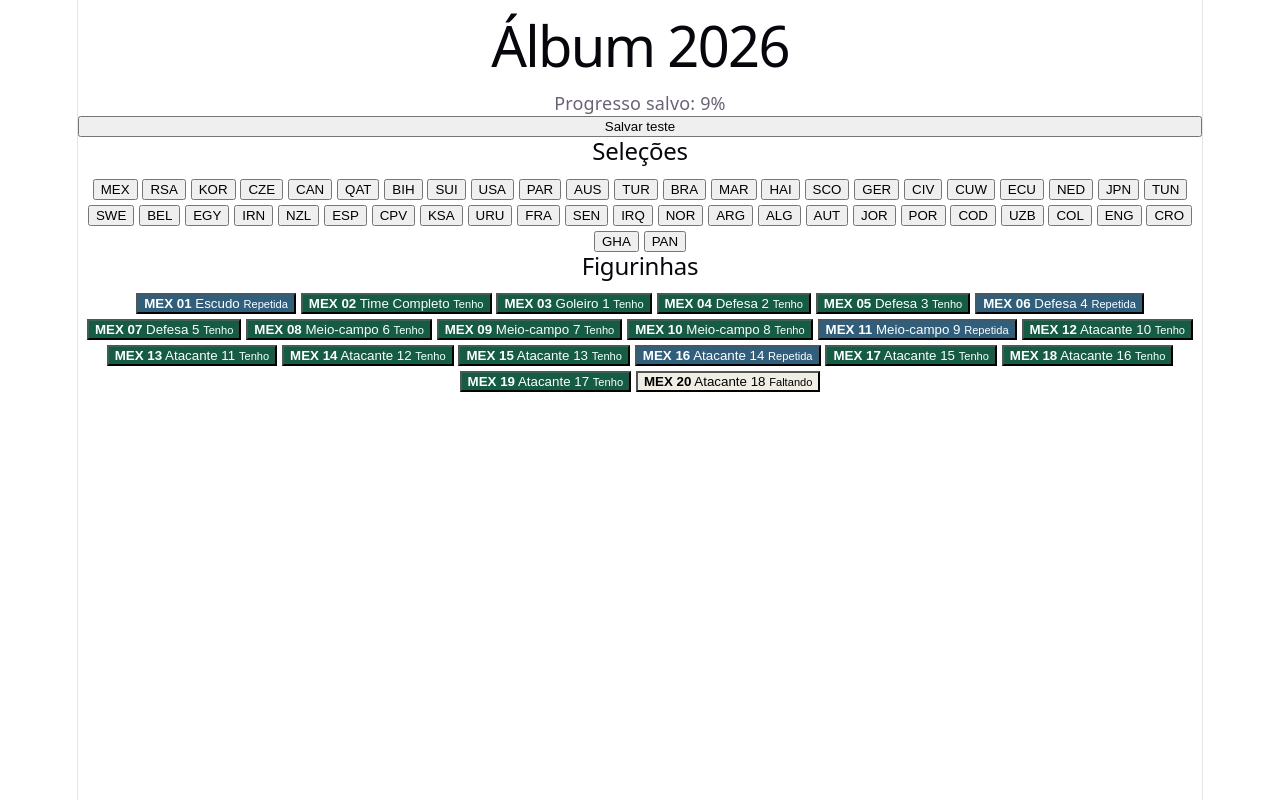
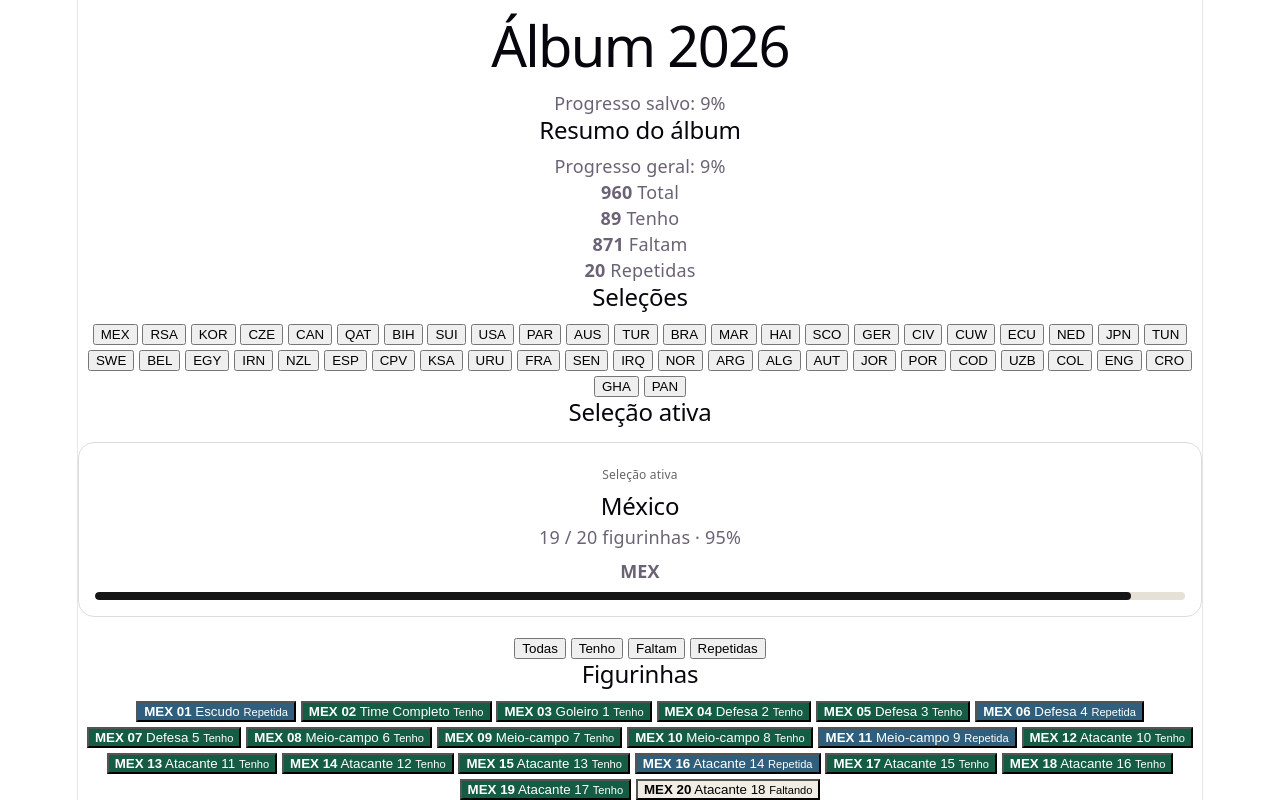
Before and after one commit to Marcos-Brito-Paceka/gerenciamento-figurinhas-copa-do-mundo-2026, a website built with Vite: page index.html in a window 1280 px wide. Built offline with nearby package versions, Linux system fonts and the light colour scheme.

Commit message:
feat: sticker status filters

```diff
--- a/src/main.ts
+++ b/src/main.ts
@@ -1,39 +1,39 @@
-import './style.css'
-
-import { teams } from './data/team.ts'
-import { loadProgress, saveProgress } from './services/storage'
-import { getAllStickers, getProgressPercent } from './utils/albumStats'
-import { renderTeams } from './render/renderTeams'
-import { renderStickers } from './render/renderStickers'
-import { getNextStatus } from './utils/stickerStatus'
+import "./style.css";
+import { teams } from "./data/team.ts";
+import { loadProgress, saveProgress } from "./services/storage";
+import { getAllStickers, getProgressPercent } from "./utils/albumStats";
+import { renderTeams } from "./render/renderTeams";
+import { renderStickers } from "./render/renderStickers";
+import { getNextStatus } from "./utils/stickerStatus";
+import { renderTeamHeader } from "./render/renderTeamHeader";
+import { renderAlbumSummary } from "./render/renderAlbumSummary";
 
 function getElement<T extends HTMLElement>(selector: string): T {
-  const element = document.querySelector<T>(selector)
+  const element = document.querySelector<T>(selector);
 
   if (!element) {
-    throw new Error(`Elemento ${selector} não encontrado`)
+    throw new Error(`Elemento ${selector} não encontrado`);
   }
 
-  return element
+  return element;
 }
 
-const app = getElement<HTMLDivElement>('#app')
+const app = getElement<HTMLDivElement>("#app");
 
-if (!app) {
-  throw new Error('Elemento #app não encontrado')
+const albumTeams = loadProgress(teams);
+let selectedTeamIndex = 0;
+
+function getStickers() {
+  return getAllStickers(albumTeams);
 }
 
-const albumTeams = loadProgress(teams)
-let selectedTeamIndex = 0
-
-function getStickers() {
-  return getAllStickers(albumTeams)
-}
+let activeFilter: 'all' | 'have' | 'missing' | 'duplicate' = 'all'
 
 app.innerHTML = `
   <h1>Álbum 2026</h1>
   <p id="progressText">Progresso salvo: ${getProgressPercent(getStickers())}%</p>
-  <button id="save-test">Salvar teste</button>
+
+  <div id="albumSummary"></div>
 
   <section>
     <h2>Seleções</h2>
@@ -41,70 +41,119 @@ app.innerHTML = `
   </section>
 
   <section>
+    <h2>Seleção ativa</h2>
+    <div id="teamHeader"></div>
+  </section>
+
+  <div id="stickerFilters">
+    <button data-filter="all">Todas</button>
+    <button data-filter="have">Tenho</button>
+    <button data-filter="missing">Faltam</button>
+    <button data-filter="duplicate">Repetidas</button>
+  </div>
+
+  <section>
     <h2>Figurinhas</h2>
     <div id="stickerMatrix"></div>
   </section>
-`
+`;
 
-const matrix = getElement<HTMLDivElement>('#teamMatrix')
-const stickerMatrix = getElement<HTMLDivElement>('#stickerMatrix')
+const albumSummary = getElement<HTMLDivElement>('#albumSummary')
+
+function updateAlbumSummary(): void {
+  renderAlbumSummary(albumSummary, albumTeams)
+}
+
+
+const matrix = getElement<HTMLDivElement>("#teamMatrix");
+const stickerMatrix = getElement<HTMLDivElement>("#stickerMatrix");
+const teamHeader = getElement<HTMLDivElement>("#teamHeader");
 
 function updateSelectedTeam(index: number): void {
-  selectedTeamIndex = index
+  selectedTeamIndex = index;
 
-  const selectedTeam = albumTeams[selectedTeamIndex]
+  const selectedTeam = albumTeams[selectedTeamIndex];
 
-  renderStickers(stickerMatrix, selectedTeam)
+  renderTeamHeader(teamHeader, selectedTeam);
+  const stickers =
+  activeFilter === 'all'
+    ? selectedTeam.stickers
+    : selectedTeam.stickers.filter((sticker) => sticker.status === activeFilter)
+
+renderStickers(stickerMatrix, {
+  ...selectedTeam,
+  stickers,
+});
 }
 
-renderTeams(matrix, albumTeams)
-updateSelectedTeam(0)
+const stickerFilters = getElement<HTMLDivElement>('#stickerFilters')
 
-matrix.addEventListener('click', (event) => {
+stickerFilters.addEventListener('click', (event) => {
   const target = event.target as HTMLElement
-  const teamButton = target.closest('[data-team]')
+  const filterButton = target.closest('[data-filter]')
 
-  if (!teamButton) return
+  if (!filterButton) return
 
-  const teamId = teamButton.getAttribute('data-team')
+  const filter = filterButton.getAttribute('data-filter')
 
-  const index = albumTeams.findIndex((team) => team.id === teamId)
+  if (
+    filter !== 'all' &&
+    filter !== 'have' &&
+    filter !== 'missing' &&
+    filter !== 'duplicate'
+  ) {
+    return
+  }
+
+  activeFilter = filter
+  updateSelectedTeam(selectedTeamIndex)
+})
+
+renderTeams(matrix, albumTeams);
+updateSelectedTeam(0);
+updateAlbumSummary();
+
+matrix.addEventListener("click", (event) => {
+  const target = event.target as HTMLElement;
+  const teamButton = target.closest("[data-team]");
+
+  if (!teamButton) return;
+
+  const teamId = teamButton.getAttribute("data-team");
+
+  const index = albumTeams.findIndex((team) => team.id === teamId);
 
   if (index !== -1) {
-    updateSelectedTeam(index)
+    updateSelectedTeam(index);
   }
-})
-
-document.querySelector('#save-test')?.addEventListener('click', () => {
-  albumTeams[0].stickers[0].status = 'have'
-  saveProgress(albumTeams)
-  location.reload()
-})
+});
 
 function updateProgress(): void {
-  const progressText = document.querySelector<HTMLParagraphElement>('#progressText')
+  const progressText =
+    document.querySelector<HTMLParagraphElement>("#progressText");
 
-  if (!progressText) return
+  if (!progressText) return;
 
-  progressText.textContent = `Progresso salvo: ${getProgressPercent(getStickers())}%`
+  progressText.textContent = `Progresso salvo: ${getProgressPercent(getStickers())}%`;
 }
 
-stickerMatrix.addEventListener('click', (event) => {
-  const target = event.target as HTMLElement
-  const stickerButton = target.closest('[data-sticker]')
+stickerMatrix.addEventListener("click", (event) => {
+  const target = event.target as HTMLElement;
+  const stickerButton = target.closest("[data-sticker]");
 
-  if (!stickerButton) return
+  if (!stickerButton) return;
 
-  const stickerNumber = stickerButton.getAttribute('data-sticker')
-  const team = albumTeams[selectedTeamIndex]
+  const stickerNumber = stickerButton.getAttribute("data-sticker");
+  const team = albumTeams[selectedTeamIndex];
 
-  const sticker = team.stickers.find((item) => item.number === stickerNumber)
+  const sticker = team.stickers.find((item) => item.number === stickerNumber);
 
-  if (!sticker) return
+  if (!sticker) return;
 
-  sticker.status = getNextStatus(sticker.status)
+  sticker.status = getNextStatus(sticker.status);
 
-  saveProgress(albumTeams)
-  updateSelectedTeam(selectedTeamIndex)
-  updateProgress()
-})
+  saveProgress(albumTeams);
+  updateSelectedTeam(selectedTeamIndex);
+  updateProgress();
+  updateAlbumSummary();
+});
--- /dev/null
+++ b/src/render/renderAlbumSummary.ts
@@ -0,0 +1,42 @@
+import type { Team } from '../types/album'
+import {
+  countByStatus,
+  countOwned,
+  getAllStickers,
+  getProgressPercent,
+} from '../utils/albumStats'
+
+export function renderAlbumSummary(
+  container: HTMLElement,
+  teams: Team[],
+): void {
+  const stickers = getAllStickers(teams)
+
+  container.innerHTML = `
+    <section class="album-summary">
+      <h2>Resumo do álbum</h2>
+
+      <p>Progresso geral: ${getProgressPercent(stickers)}%</p>
+
+      <div>
+        <strong>${stickers.length}</strong>
+        <span>Total</span>
+      </div>
+
+      <div>
+        <strong>${countOwned(stickers)}</strong>
+        <span>Tenho</span>
+      </div>
+
+      <div>
+        <strong>${countByStatus(stickers, 'missing')}</strong>
+        <span>Faltam</span>
+      </div>
+
+      <div>
+        <strong>${countByStatus(stickers, 'duplicate')}</strong>
+        <span>Repetidas</span>
+      </div>
+    </section>
+  `
+}
--- /dev/null
+++ b/src/render/renderTeamHeader.ts
@@ -0,0 +1,26 @@
+import type { Team } from '../types/album'
+import { countOwned, getProgressPercent } from '../utils/albumStats'
+
+export function renderTeamHeader(
+  container: HTMLElement,
+  team: Team,
+): void {
+  const owned = countOwned(team.stickers)
+  const progress = getProgressPercent(team.stickers)
+
+  container.innerHTML = `
+    <article class="team-header">
+      <div>
+        <span>Seleção ativa</span>
+        <h2>${team.name}</h2>
+        <p>${owned} / ${team.stickers.length} figurinhas · ${progress}%</p>
+      </div>
+
+      <strong>${team.code}</strong>
+
+      <div class="team-progress">
+        <div style="width: ${progress}%"></div>
+      </div>
+    </article>
+  `
+}
--- a/src/style.css
+++ b/src/style.css
@@ -308,3 +308,40 @@ code {
   background: #2f5f7c;
   color: white;
 }
+
+/* TEAM HEADER */
+
+.team-header {
+  border: 1px solid #ddd;
+  border-radius: 16px;
+  padding: 16px;
+  margin: 16px 0;
+}
+
+.team-header span {
+  font-size: 12px;
+  color: #666;
+}
+
+.team-header h2 {
+  margin: 4px 0;
+}
+
+.team-header strong {
+  display: inline-block;
+  margin: 8px 0;
+}
+
+.team-progress {
+  width: 100%;
+  height: 8px;
+  background: #e5e1d6;
+  border-radius: 999px;
+  overflow: hidden;
+}
+
+.team-progress div {
+  height: 100%;
+  background: #151515;
+  border-radius: inherit;
+}
```
Also changed, not shown: src/data/flags.ts (deleted).
